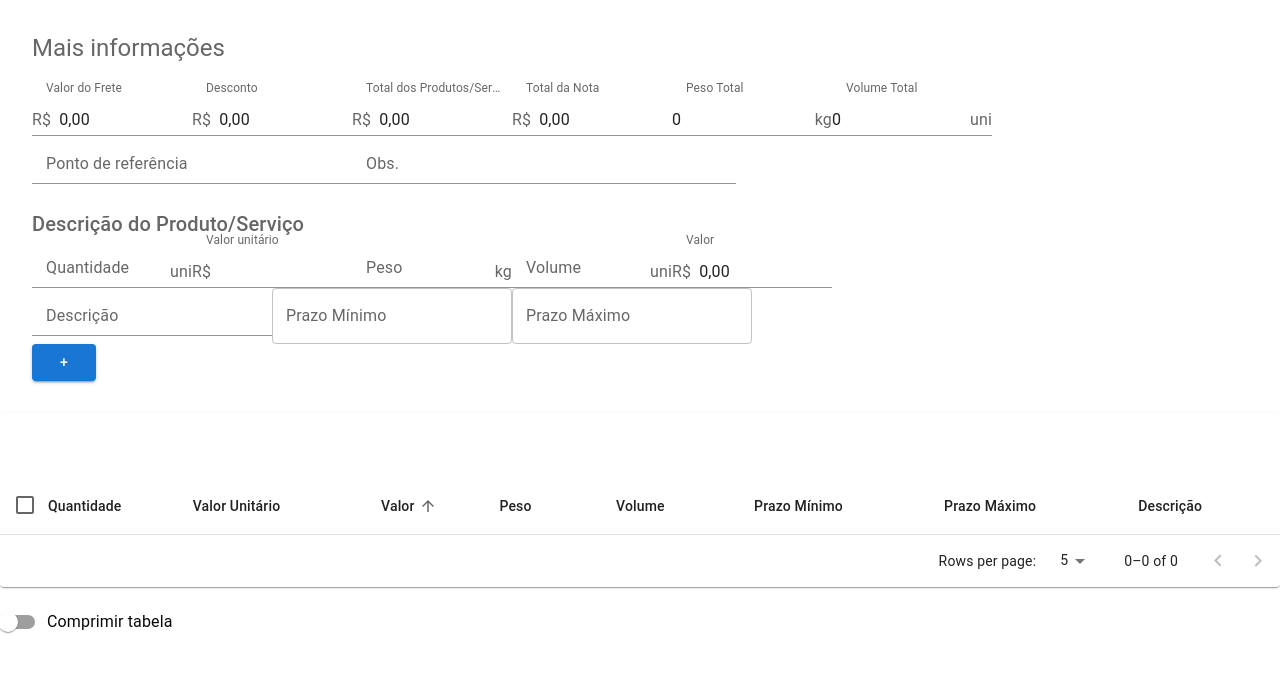
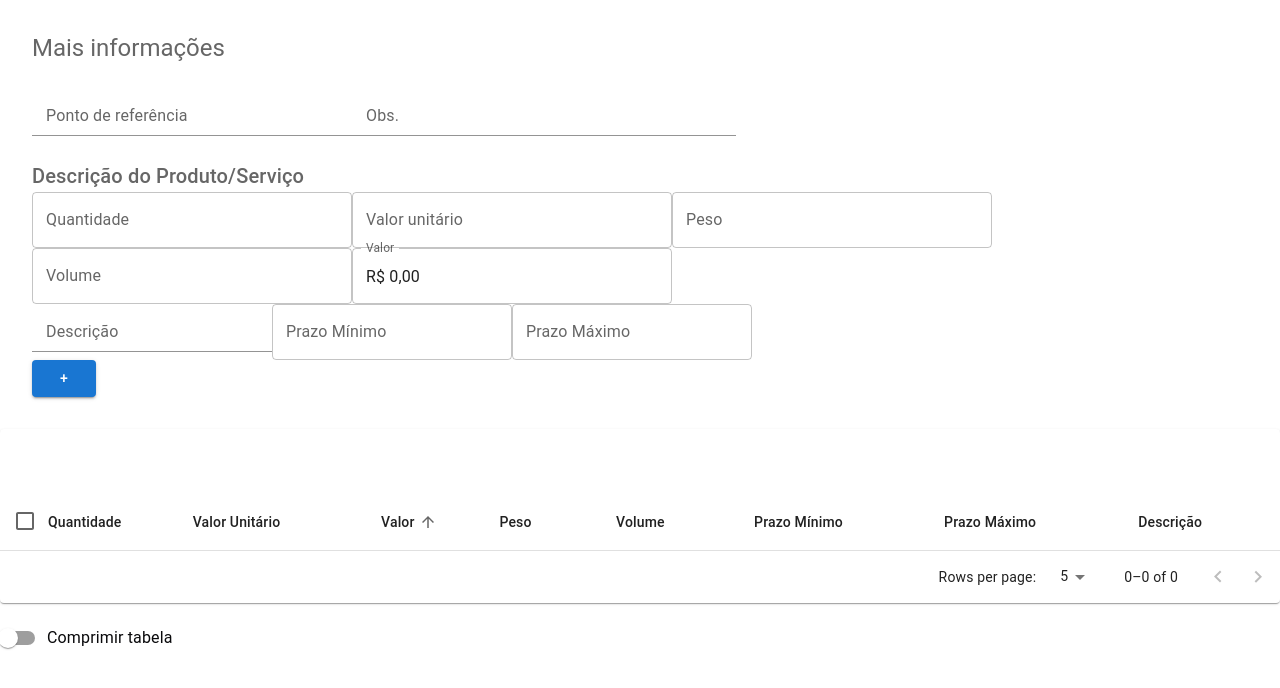
Before and after one commit to guhpenido/projeto-simples-azapfy, a Next.js app in the folder projeto-simples/: page / in a window 1280 px wide. Shown: the top 688 px of the page. Built offline with nearby package versions, Linux system fonts and the light colour scheme.

Commit message:
fix: performance and rendering

```diff
--- a/projeto-simples/app/Form/Components/CustomInput.jsx
+++ b/projeto-simples/app/Form/Components/CustomInput.jsx
@@ -2,31 +2,27 @@ import React from 'react';
 import {
   InputLabel,
   FormControl,
-    Input
+  Input,
+  TextField,
 } from '@mui/material';
+import { Controller, useFormContext } from "react-hook-form";
 
 export default function CustomInput({
   id,
   label,
-    type,
   startAdornment,
   endAdornment,
-    register,
-    onChange,
-    value
+  name,
 }) {
+  const { control } = useFormContext();
   return (
-      <FormControl className="m-4 w-40">
-        <InputLabel htmlFor={id}>{label}</InputLabel>
-        <Input required
+    <>
+      <Controller
         id={id}
-          type={type}
-          startAdornment={startAdornment}
-          endAdornment={endAdornment}
-          {...register(id)}
-          onChange={onChange}
-          value={value}
+        name={name}
+        control={control}
+        render={({ field }) => <TextField className="m-4 w-80" {...field} label={label} endAdornment={endAdornment} startAdornment={startAdornment} />}
       />
-      </FormControl>
+    </>
   );
 }
--- a/projeto-simples/app/Form/Components/ProductDetailsForm.jsx
+++ b/projeto-simples/app/Form/Components/ProductDetailsForm.jsx
@@ -4,111 +4,55 @@ import { LocalizationProvider } from "@mui/x-date-pickers/LocalizationProvider";
 import { DatePicker } from "@mui/x-date-pickers/DatePicker";
 import { AdapterDayjs } from "@mui/x-date-pickers/AdapterDayjs";
 import CustomInput from "./CustomInput";
+import { TextField } from '@mui/material';
 import { Controller } from "react-hook-form";
 import { formatCurrency, formatNumber } from "../hooks/formatters.tsx";
 import dayjs from "dayjs";
-
-function ProductDetailsForm({ register, control, setValue, calculatedValue, setCalculatedValue }) {
-    const [quantity, setQuantity] = useState("");
-    const [unitPrice, setUnitPrice] = useState("");
-
-    const calculateValue = (quantity, unitPrice) => {
-        const parsedQuantity = parseFloat(quantity.replace(/\D/g, ""));
-        const parsedUnitPrice = parseFloat(
-            unitPrice.replace(/\./g, "").replace(",", ".")
-        );
-
-        const calculatedValue = parsedQuantity * parsedUnitPrice;
-
-        const formattedValue = calculatedValue
-            .toFixed(2)
-            .replace(".", ",")
-            .replace(/\B(?=(\d{3})+(?!\d))/g, ".");
-
-        return isNaN(calculatedValue) ? "" : `${formattedValue}`;
-    };
-
-    const handleQuantityChange = (e) => {
-        const newQuantity = e.target.value;
-        setQuantity(newQuantity);
-        const newCalculatedValue = calculateValue(newQuantity, unitPrice);
-        setCalculatedValue(newCalculatedValue);
-    };
-
-    const handleUnitPriceChange = (e) => {
-        const newUnitPrice = e.target.value;
-        setUnitPrice(newUnitPrice);
-        const newCalculatedValue = calculateValue(quantity, newUnitPrice);
-        setCalculatedValue(newCalculatedValue);
-    };
+import { useForm, FormProvider, useFormContext } from "react-hook-form";
+import { FormController } from "../hooks/formController.tsx";
 
 
+function ProductDetailsForm({ register, setValue, }) {
+    const { control } = useFormContext();
     return (
         <>
             <Box className="flex flex-row flex-wrap">
                 <CustomInput
                     id="quantidade"
                     label="Quantidade"
-                    type="text"
                     name="quantidade"
                     endAdornment={<InputAdornment position="end">uni</InputAdornment>}
-                    register={register}
-                    onChange={(e) => {
-                        e.target.value = formatNumber(e.target.value);
-                        handleQuantityChange(e);
-                    }}
                 />
                 <CustomInput
                     id="valorUnitario"
                     label="Valor unitário"
-                    type="text"
                     name="valorUnitario"
                     startAdornment={
                         <InputAdornment position="start">R$</InputAdornment>
                     }
-                    register={register}
-                    onChange={(e) => {
-                        e.target.value = formatCurrency(e.target.value);
-                        handleUnitPriceChange(e);
-                    }}
                 />
                 <CustomInput
                     id="peso"
                     label="Peso"
-                    type="text"
                     name="peso"
                     endAdornment={<InputAdornment position="end">kg</InputAdornment>}
-                    register={register}
-                    onChange={(e) => {
-                        e.target.value = formatCurrency(e.target.value);
-                    }}
                 />
                 <CustomInput
                     id="volume"
                     label="Volume"
-                    type="text"
                     name="volume"
                     endAdornment={<InputAdornment position="end">uni</InputAdornment>}
-                    register={register}
-                    onChange={(e) => {
-                        e.target.value = formatNumber(e.target.value);
-                    }}
                 />
                 <CustomInput
                     id="valor"
                     label="Valor"
-                    type="text"
                     name="valor"
-                    value={calculatedValue}
                     startAdornment={
                         <InputAdornment position="start">R$</InputAdornment>
                     }
-                    register={register}
-                    onChange={(e) => {
-                        e.target.value = formatCurrency(e.target.value);
-                    }}
                 />
             </Box>
+
             <Box className="flex flex-row flex-wrap">
                 <FormControl className="m-4 w-60">
                     <InputLabel htmlFor="descricao">Descrição</InputLabel>
@@ -123,14 +67,11 @@ function ProductDetailsForm({ register, control, setValue, calculatedValue, setC
                     <LocalizationProvider dateAdapter={AdapterDayjs}>
                         <Controller
                             name="prazoMin"
-                            control={control}
+                            //control={control}
                             render={({ field }) => (
                                 <DatePicker
                                     label="Prazo Mínimo"
                                     value={field.value ? dayjs(field.value) : null}
-                                    onChange={(newValue) =>
-                                        setValue("prazoMin", newValue?.toDate() || "")
-                                    }
                                     format="DD/MM/YYYY"
                                 />
                             )}
@@ -141,14 +82,11 @@ function ProductDetailsForm({ register, control, setValue, calculatedValue, setC
                     <LocalizationProvider dateAdapter={AdapterDayjs}>
                         <Controller
                             name="prazoMax"
-                            control={control}
+                            //control={control}
                             render={({ field }) => (
                                 <DatePicker
                                     label="Prazo Máximo"
                                     value={field.value ? dayjs(field.value) : null}
-                                    onChange={(newValue) =>
-                                        setValue("prazoMax", newValue?.toDate() || "")
-                                    }
                                     format="DD/MM/YYYY"
                                 />
                             )}
--- a/projeto-simples/app/Form/Form.jsx
+++ b/projeto-simples/app/Form/Form.jsx
@@ -8,8 +8,11 @@ import { unformatCurrency, unformatNumber } from "./hooks/formatters.tsx";
 import TotalsSection from "./Components/TotalsSection";
 import ProductDetailsForm from "./Components/ProductDetailsForm";
 import AdditionalInfoSection from "./Components/AdditionalInfoSection";
+import FormController from "./hooks/formController.tsx";
+import { FormProvider, useFormContext } from "react-hook-form";
 
 function Form() {
+  const methods = useForm();
   const { register, handleSubmit, control, setValue, reset } = useForm();
   const [calculatedValue, setCalculatedValue] = useState("0,00");
 
@@ -49,25 +52,25 @@ function Form() {
         Mais informações
       </Typography>
 
-      <TotalsSection register={register} products={products} />
+      {/* <TotalsSection register={register} products={products} /> */}
 
       <AdditionalInfoSection register={register} />
 
       <Typography variant="h6" color="textSecondary" mt={3}>
         Descrição do Produto/Serviço
       </Typography>
+      <FormProvider {...methods}>
         <form onSubmit={handleSubmit(onSubmit)}>
           <ProductDetailsForm
             register={register}
-          control={control}
             setValue={setValue}
-          calculatedValue={calculatedValue}
-          setCalculatedValue={setCalculatedValue}
           />
           <Button type="submit" variant="contained" color="primary">
             +
           </Button>
+          <FormController />
         </form>
+      </FormProvider>
     </Box>
   );
 }
--- /dev/null
+++ b/projeto-simples/app/Form/hooks/formController.tsx
@@ -0,0 +1,18 @@
+import React, { useEffect } from "react";
+import { set, useFormContext, useWatch } from "react-hook-form";
+import dayjs from "dayjs";
+import { revertCurrency } from "./formatters";
+
+export default function FormController() {
+    const { watch, setValue } = useFormContext();
+    const quantidade = useWatch({ name: "quantidade" });
+    const valor_unitario = useWatch({ name: "valorUnitario" });
+
+    useEffect(() => {
+        const _quantidade = revertCurrency(quantidade);
+        const _valor_unitario = revertCurrency(valor_unitario);
+        const _valor = _quantidade * _valor_unitario;
+        const valor = 'R$ ' + _valor.toLocaleString('pt-br', {minimumFractionDigits: 2});
+        setValue("valor", valor);
+    }, [quantidade, valor_unitario]);
+}
--- a/projeto-simples/app/Form/hooks/formatters.tsx
+++ b/projeto-simples/app/Form/hooks/formatters.tsx
@@ -25,3 +25,11 @@ export const unformatNumber = (value: string): number => {
     const unformattedValue = value.replace(/\D/g, "").replace(".", "");
     return parseFloat(unformattedValue);
 };
+
+export function revertCurrency(currencyString: string) {
+    if(!currencyString) return 0;
+    const numericString = currencyString
+      .replace(/[R$.\s]/g, '')
+      .replace(',', '.');
+    return parseFloat(numericString);
+  }
```
Lines whose indentation alone changed are shown as unchanged.
